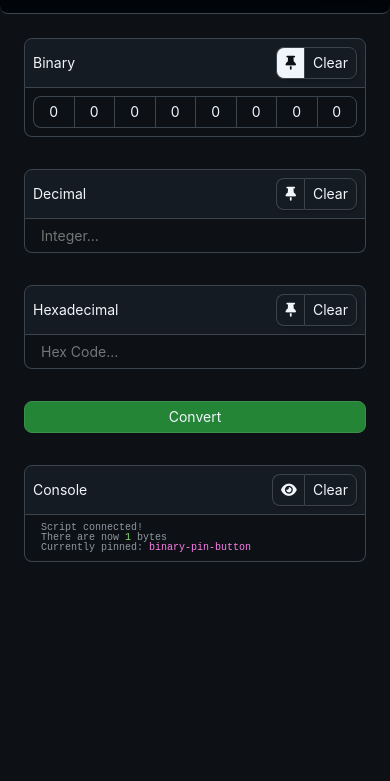
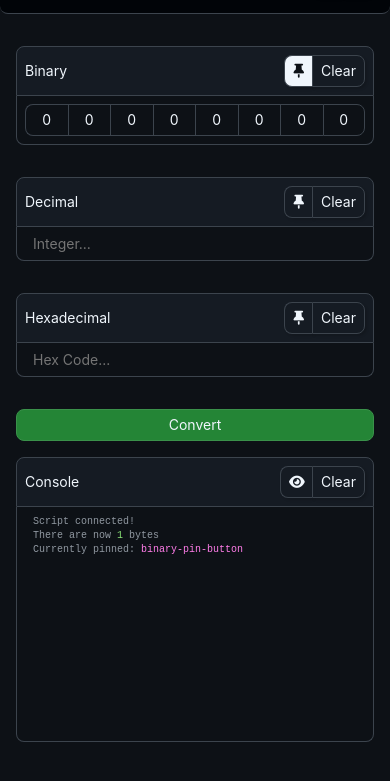
Before and after one commit to Ko-Phi/BaseConverter, a plain HTML site: page index.html in a window 390 px wide. Shown: the part 51-832 px from the top of the page. Drawn offline with Linux system fonts and the light colour scheme.

Commit message:
Improve design

```diff
--- a/index.html
+++ b/index.html
@@ -69,7 +69,7 @@
           <input type="text" placeholder="Hex Code..." id="hexa-input" />
         </div>
       </div>
-      <button id="convert-button">Convert</button>
+      <div class="aside">
         <div class="console">
           <div class="input-header">
             <h2>Console</h2>
@@ -82,6 +82,8 @@
           </div>
           <p id="console"></p>
         </div>
+        <button id="convert-button">Convert</button>
+      </div>
     </div>
     <script src="script.js"></script>
   </body>
--- a/style.css
+++ b/style.css
@@ -22,6 +22,11 @@ a {
 
 body {
   background-color: #0d1116;
+  max-width: 100%;
+  display: flex;
+  flex-direction: column;
+  align-items: center;
+  gap: 16px;
 }
 
 ul {
@@ -56,10 +61,10 @@ input,
 
 #header {
   justify-content: space-between;
+  width: 100%;
   color: #f0f6fc;
   padding: 16px;
   border-radius: 0 0 8px 8px;
-  margin-bottom: 16px;
   background-color: #010408;
   border-bottom: 1px solid #3c444d;
 }
@@ -91,13 +96,38 @@ input,
 }
 
 .container {
-  margin: 0 16px;
-  flex-direction: column;
+  padding: 8px;
+  width: 100%;
+  max-width: 1250px;
+  flex-direction: row;
+  justify-content: space-between;
+}
+
+@media (max-width: 800px) {
+  .container {
+    flex-direction: column;
+  }
 }
 
 #inputs {
   flex-direction: column;
-  width: 100%;
+  flex: 1 1 70%;
+}
+
+.aside {
+  display: flex;
+  flex: 0 0 30%;
+  flex-direction: column;
+  align-items: center;
+  gap: 16px;
+  padding: 8px;
+}
+
+@media (max-width: 800px) {
+  .aside {
+    display: flex;
+    flex-direction: column-reverse;
+  }
 }
 
 .byte-editing {
@@ -238,12 +268,7 @@ button.selected:focus {
   color: #f0f6fc;
   border: 1px solid #3c444d;
   border-top: none;
-}
-
-@media (max-width: 580px) {
-  .binary-button-list {
-    flex-wrap: wrap;
-  }
+  flex-wrap: wrap;
 }
 
 .binary-button {
@@ -252,15 +277,22 @@ button.selected:focus {
   background-color: #0d1116;
   color: #f0f6fc;
   font-size: 14px;
-  width: 32px;
+  max-width: 4.1%;
+  flex: 1 1 4.1%;
   height: 32px;
   border-radius: 0;
   transition-duration: 0.75s;
 }
 
+@media (max-width: 1000px) {
+  .binary-button {
+    max-width: 6.25%;
+    flex: 1 1 6.25%;
+  }
+}
 @media (max-width: 580px) {
   .binary-button {
-    transition-duration: 0.75s;
+    max-width: 12.5%;
     flex: 1 1 12.5%;
   }
 }
@@ -303,37 +335,49 @@ button.selected:focus {
   border-right: 1px solid #3c444d;
 }
 
+#convert-button:hover,
+#convert-button:focus {
+  box-shadow: 0 0 0 2px #0d1116, 0 0 0 4px #3a914a;
+}
+
+.console {
+  width: 100%;
+  display: flex;
+  flex-direction: column;
+}
+
 #convert-button {
-  padding: 8px;
+  width: 100%;
+  padding: 8px 0;
   border: 1px solid #3a914a;
   background-color: #248536;
   color: #f0f6fc;
   border-radius: 8px;
   font-size: 14px;
   transition-duration: 0.5s;
-  margin: 8px;
 }
 
-#convert-button:hover,
-#convert-button:focus {
-  box-shadow: 0 0 0 2px #0d1116, 0 0 0 4px #3a914a;
-}
-
-.console {
-  padding: 8px;
-}
 .console p,
 .console p span {
   font-family: "SF Mono", monospace;
+  font-size: 10px;
   transition-duration: 0.5s;
 }
-@media (max-width: 540px) {
-  .console p,
-  .console p span {
-    font-size: 10px;
-    line-height: 10px;
+.console p {
+  max-width: 354.2px;
+  width: 100%;
+  padding: 8px 0 0 16px;
+  height: 235px;
+  overflow-y: auto;
+  word-wrap: break-word;
+}
+
+@media (max-width: 800px) {
+  .console p {
+    max-width: 100%;
   }
 }
+
 .console button i {
   width: 15px;
 }
```
Lines whose indentation alone changed are shown as unchanged.
